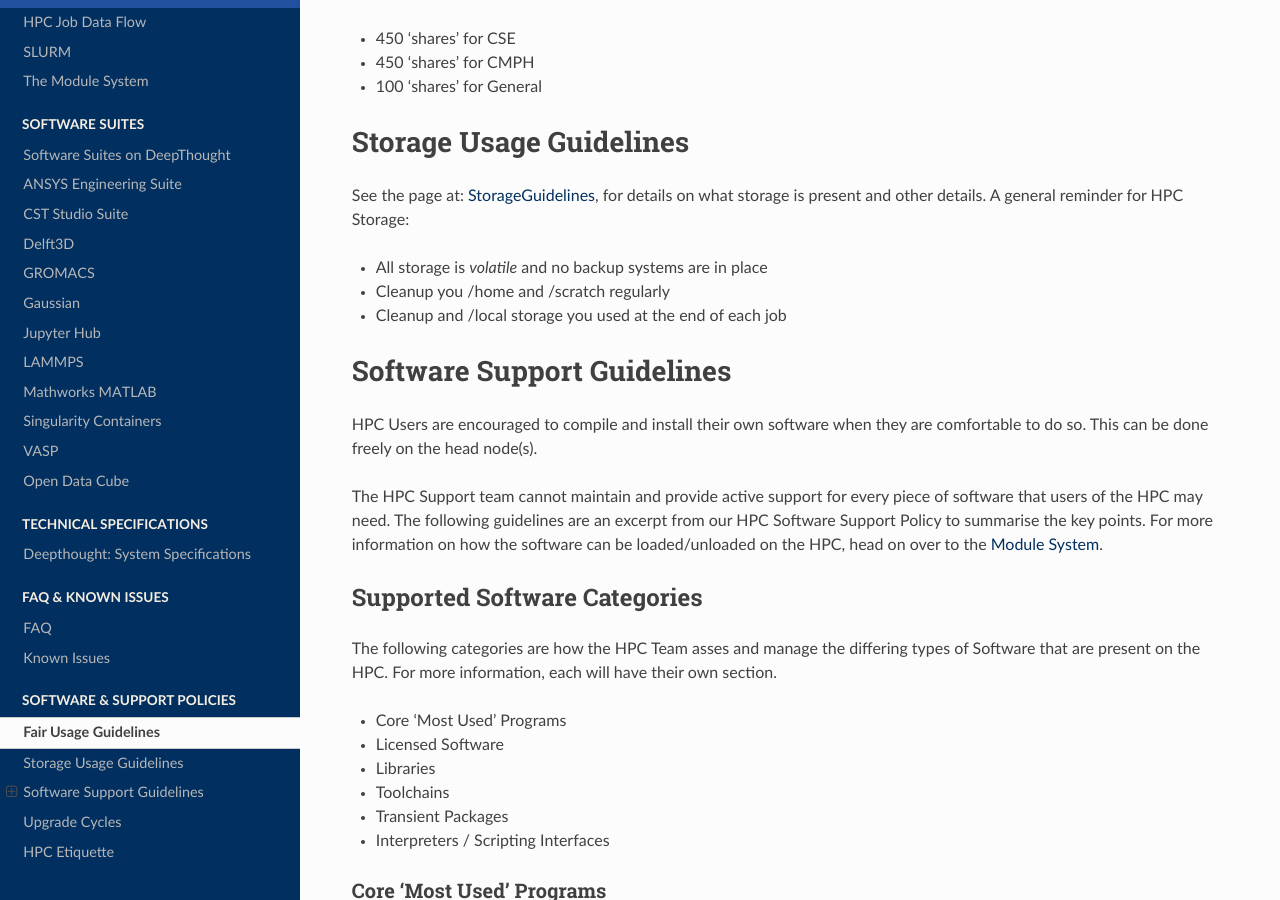
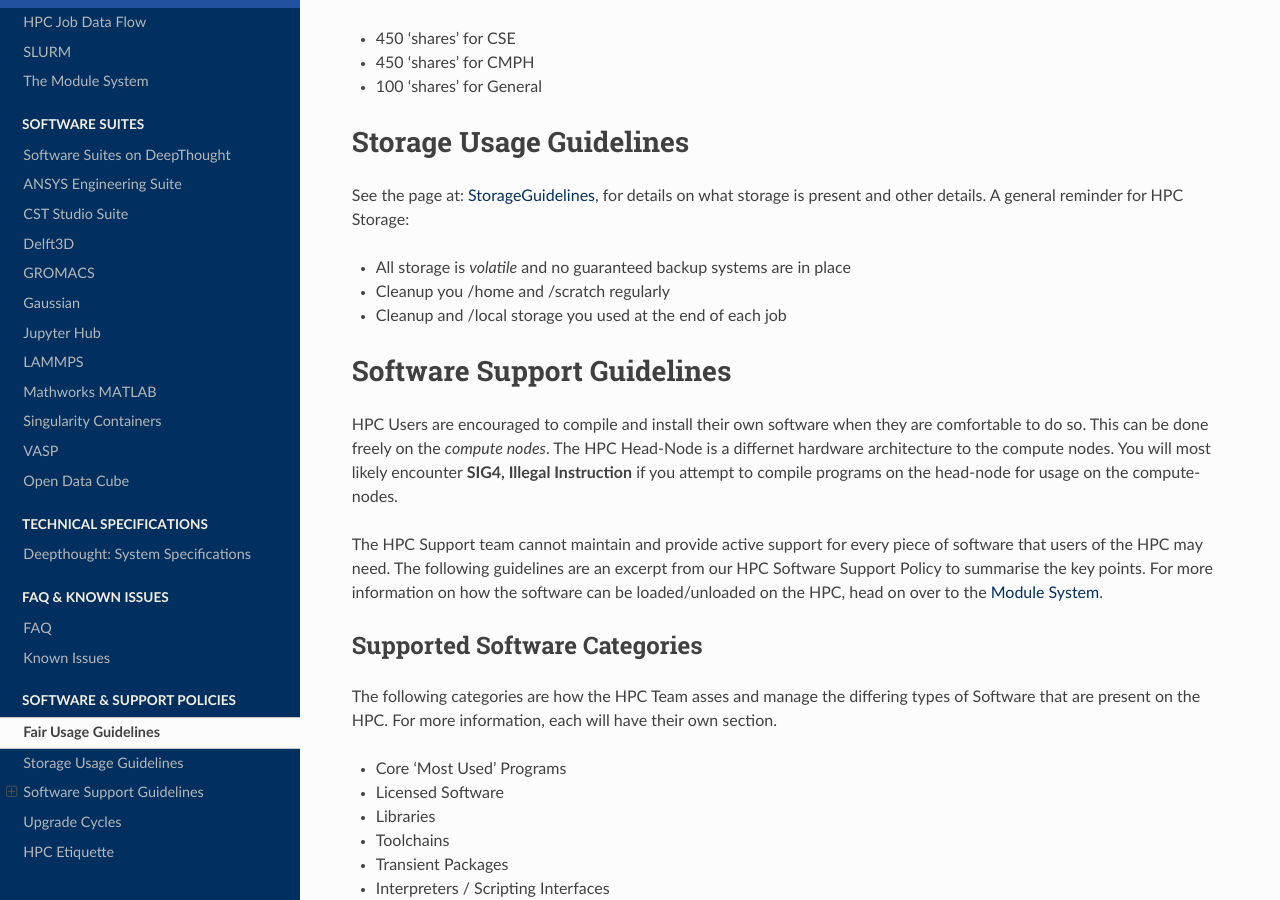
Before and after one commit to flindersuni/DeepThoughtHPC-docs, a Sphinx documentation site: the page built from docs/source/policies/fairuse.rst, in a window 1280 px wide and 900 px high, scrolled down 397 px. Built offline with Sphinx 7.4.7 and the Read the Docs theme 2.0.0, drawn with Linux system fonts in a browser that asks for light colours; pages that are not in the unit, such as notebooks, are missing from menus.

Commit message:
Update Program Compile Notice for Clarity

```diff
--- a/docs/source/policies/fairuse.rst
+++ b/docs/source/policies/fairuse.rst
@@ -24,7 +24,7 @@ Storage Usage Guidelines
 ============================
 See the page at: `StorageGuidelines`_, for details on what storage is present and other details. A general reminder for HPC Storage:
 
-- All storage is *volatile* and no backup systems are in place
+- All storage is *volatile* and no guaranteed backup systems are in place
 - Cleanup you /home and /scratch regularly
 - Cleanup and /local storage you used at the end of each job
 
@@ -33,7 +33,9 @@ Software Support Guidelines
 ====================================
 
 HPC Users are encouraged to compile and install their own software when they are comfortable to do so.
-This can be done freely on the head node(s).
+This can be done freely on the *compute nodes*. The HPC Head-Node is a differnet hardware architecture to
+the compute nodes. You will most likely encounter **SIG4, Illegal Instruction** if you attempt to compile
+programs on the head-node for usage on the compute-nodes.
 
 The HPC Support team cannot maintain and provide active support for every piece of software that users of the HPC may need.
 The following guidelines are an excerpt from our HPC Software Support Policy to summarise the key points.
```
